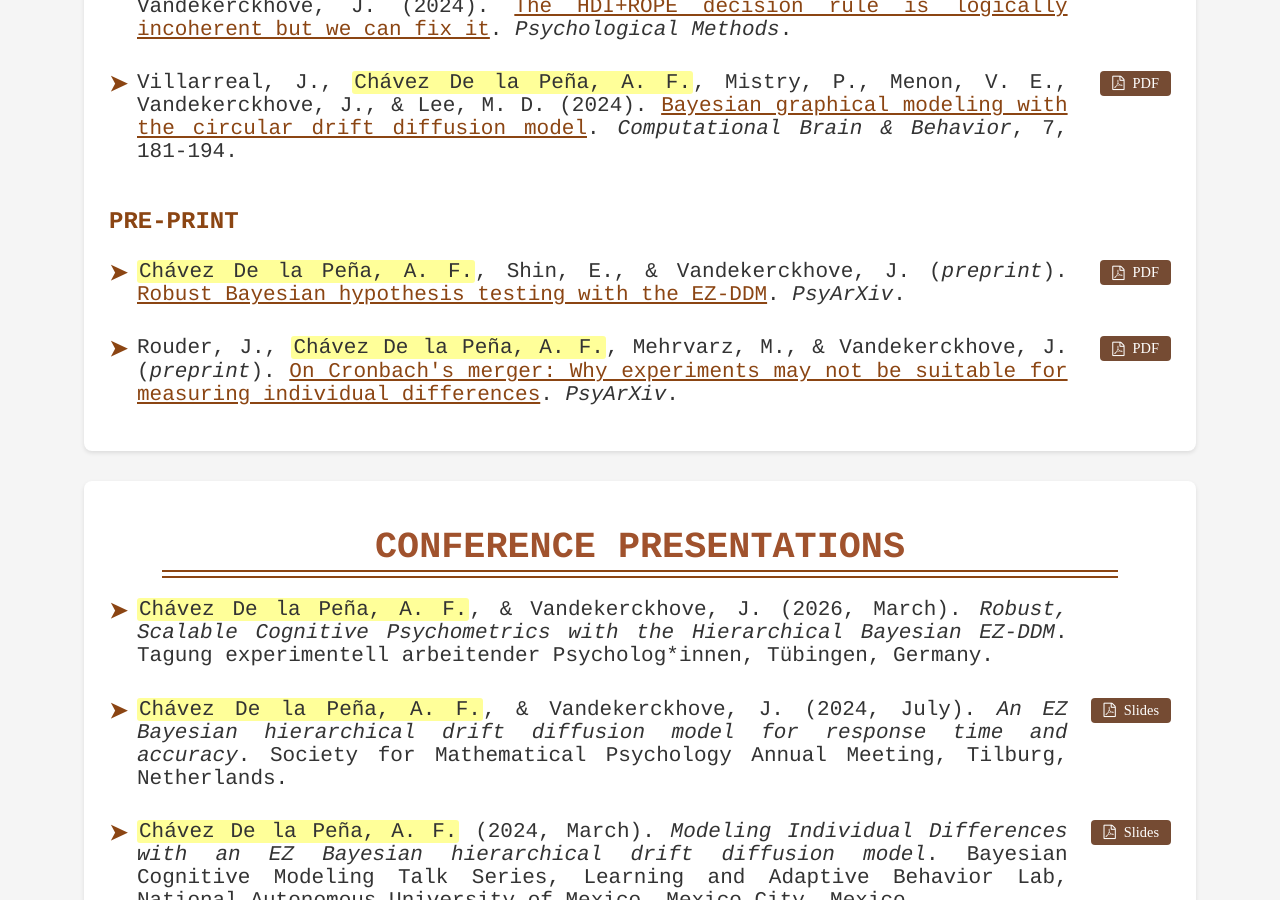
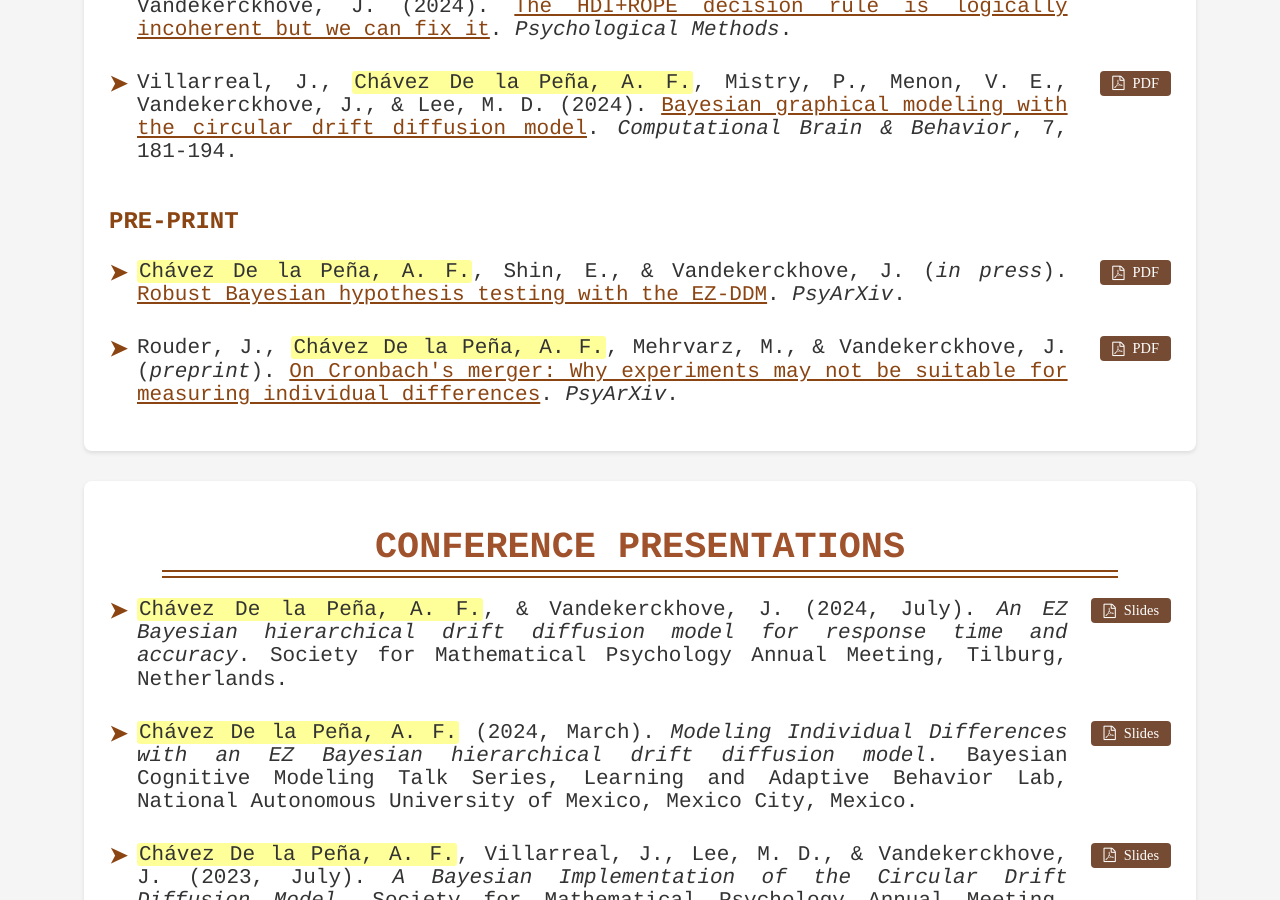
Before and after one commit to Adrifelcha/adrifelcha.github.io, a Jekyll site: the page built from publications/index.html, in a window 1280 px wide and 900 px high, scrolled down 693 px. Built offline with Jekyll 4.4.1, drawn with Linux system fonts in a browser that asks for light colours; some web fonts are replaced.

Commit message:
Update publications

```diff
--- a/publications/index.html
+++ b/publications/index.html
@@ -51,7 +51,7 @@
             <div class="publication-item">
                 <div class="pub-content">
                     <p class="citation">
-                        <span class="author-highlight">Chávez De la Peña, A. F.</span>, Shin, E., & Vandekerckhove, J. (<em>preprint</em>). <a href="https://osf.io/preprints/psyarxiv/7gcyw_v1" target="_blank">Robust Bayesian hypothesis testing with the EZ-DDM</a>. <em>PsyArXiv</em>.
+                        <span class="author-highlight">Chávez De la Peña, A. F.</span>, Shin, E., & Vandekerckhove, J. (<em>in press</em>). <a href="https://osf.io/preprints/psyarxiv/7gcyw_v1" target="_blank">Robust Bayesian hypothesis testing with the EZ-DDM</a>. <em>PsyArXiv</em>.
                     </p>
                     <div class="pub-links">
                         <a href="https://osf.io/preprints/psyarxiv/7gcyw_v1" target="_blank" class="pub-button">
@@ -79,13 +79,6 @@
     <div class="section-container" id="Conferences">
         <h2 class="section-title">Conference Presentations</h2>
         <div class="publication-list">
-            <div class="publication-item">
-                <div class="pub-content">
-                    <p class="citation">
-                        <span class="author-highlight">Chávez De la Peña, A. F.</span>, & Vandekerckhove, J. (2026, March). <em>Robust, Scalable Cognitive Psychometrics with the Hierarchical Bayesian EZ-DDM</em>. Tagung experimentell arbeitender Psycholog*innen, Tübingen, Germany.
-                    </p>
-                </div>
-            </div>
             <div class="publication-item">
                 <div class="pub-content">
                     <p class="citation">
```
Also changed, not shown: publications_es/index.html (+1 -8 lines).
